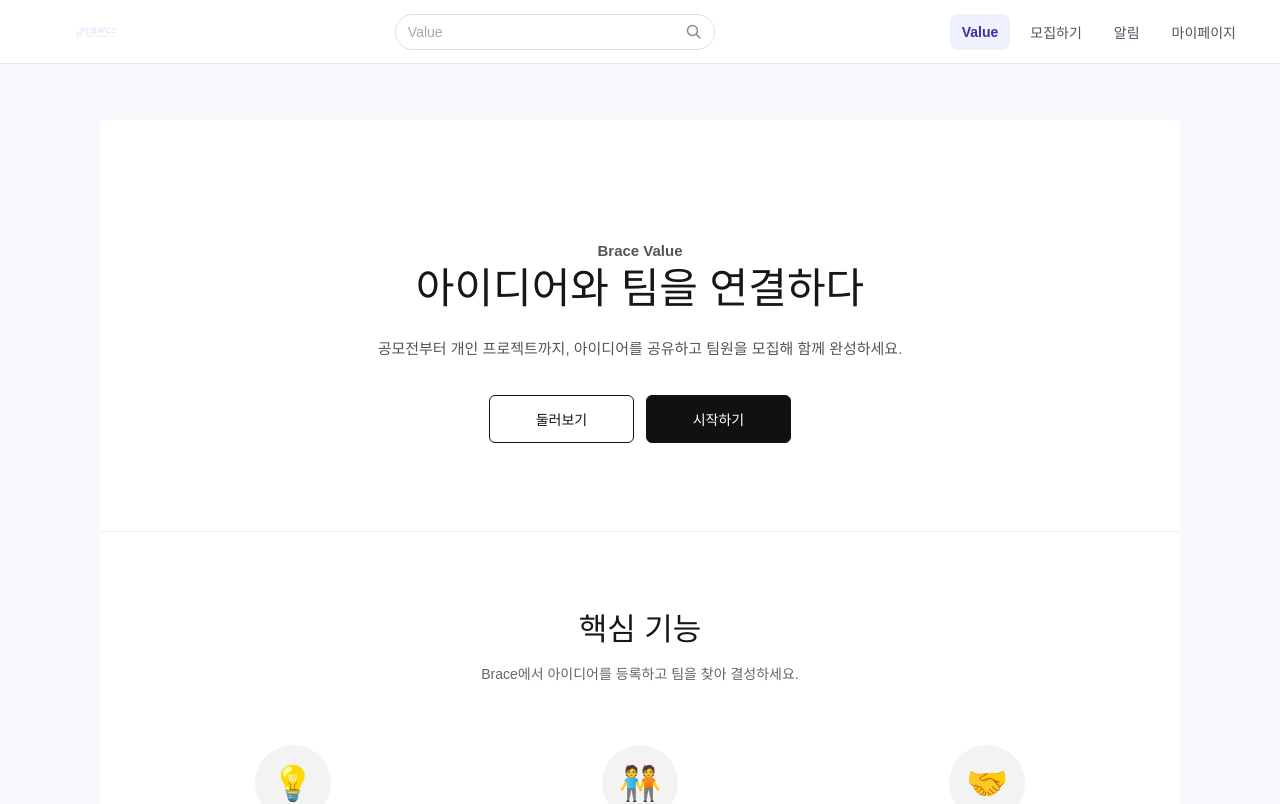
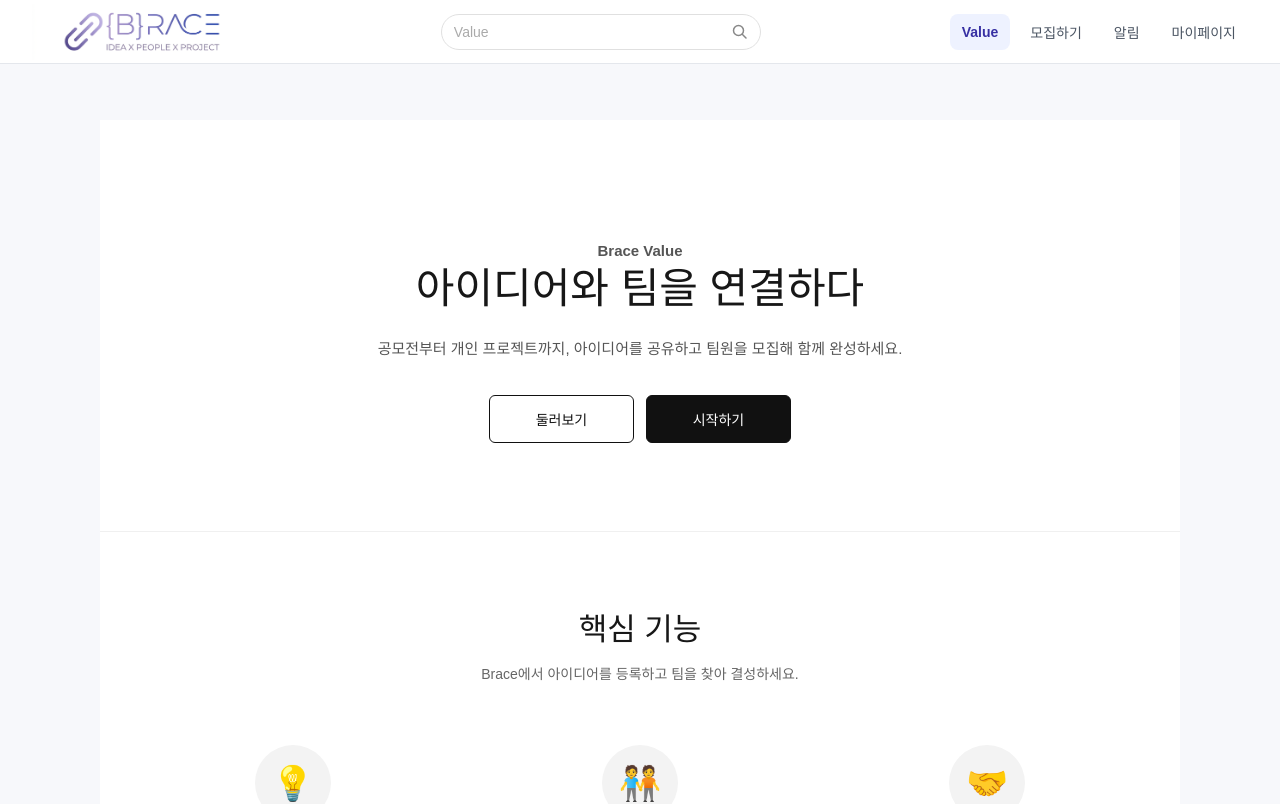
Before and after one commit to B-race/Brace-FE, a React (Vite) app: page / in a window 1280 px wide. Shown: the top 804 px of the page. Built offline with nearby package versions, Linux system fonts and the light colour scheme.

Commit message:
패딩 수정(#50)

```diff
--- a/src/shared/components/layout/AppLayout.tsx
+++ b/src/shared/components/layout/AppLayout.tsx
@@ -1,6 +1,6 @@
 import { useState } from "react";
 import { NavLink, Outlet } from "react-router-dom";
-import logoImage from "../../../assets/images/logo2.png";
+import logoImage from "../../../assets/images/brace-logo.png";
 import "../../../styles/appLayout.css";
 import { ROUTES } from "../../constants/routes";
 
--- a/src/styles/appLayout.css
+++ b/src/styles/appLayout.css
@@ -31,8 +31,8 @@
 .app-logo {
   display: flex;
   align-items: center;
-  width: 128px;
-  height: 42px;
+  width: 220px;
+  height: 56px;
   text-decoration: none;
   flex-shrink: 0;
 }
@@ -41,7 +41,7 @@
   display: block;
   width: 100%;
   height: 100%;
-  object-fit: contain;
+  object-fit: cover;
 }
 
 /* 검색바 */
```
Also changed, not shown: src/assets/images/brace-logo.png (added).
